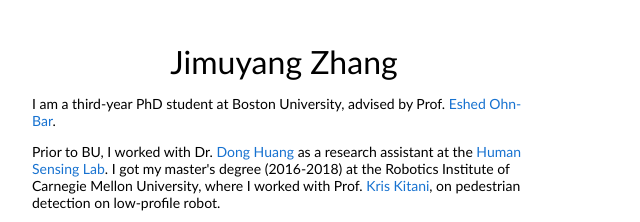
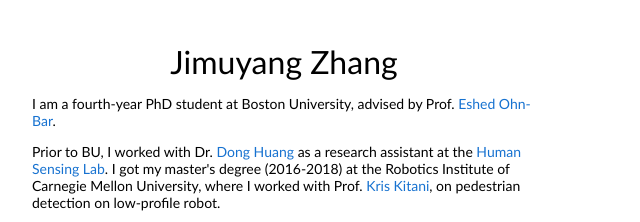
Before and after one commit to Jimuyangz/Jimuyangz.github.io, a plain HTML site: page index.html in a window 1280 px wide. Shown: the top 222 px of the page, 228-868 px from the left. Drawn offline with Linux system fonts and the light colour scheme.

Commit message:
Update index.html

```diff
--- a/index.html
+++ b/index.html
@@ -31,7 +31,7 @@
                 <td style="padding:2.5%;width:63%;vertical-align:middle">
                   <p style="text-align:center">
                     <name>Jimuyang Zhang</name>
-                  <p>I am a third-year PhD student at Boston University, advised by Prof. <a
+                  <p>I am a fourth-year PhD student at Boston University, advised by Prof. <a
                       href="https://eshed1.github.io/">Eshed Ohn-Bar</a>.
 
                   <p>
```
